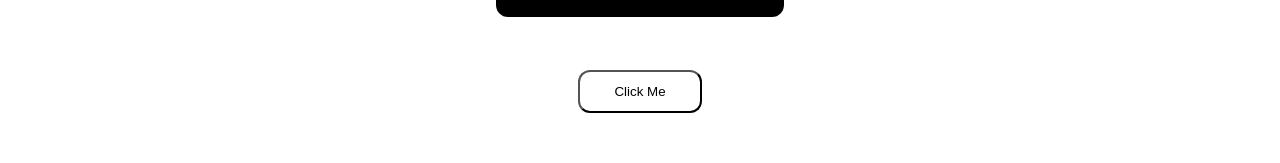
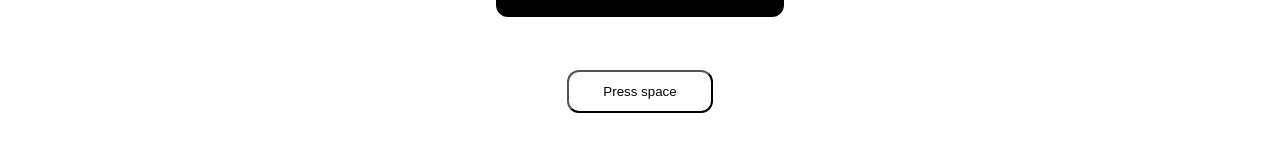
Before and after one commit to NajiUllah15/ColorFlipper, a plain HTML site: page index.html in a window 1280 px wide. Shown: the part 304-467 px from the top of the page. Drawn offline with nearby package versions, Linux system fonts and the light colour scheme; a web font is replaced by a local one.

Commit message:
Update index.html

```diff
--- a/index.html
+++ b/index.html
@@ -196,7 +196,7 @@ family=Quicksand:wght@500&family=Signika+Negative:wght@300&family=Zilla+Slab:wgh
     <p class="random">Click Space to generate random hexadecimal value</p>
     <section class="main-section">
       <p id="color">Color-Code: <span id="colorname">#fff</span></p>
-      <button class="change-color">Click Me</button>
+      <button class="change-color">Press space</button>
       <p class="title text">Click the icon to get Color code</p>
     </section>
     <div class="social-icons">
```
